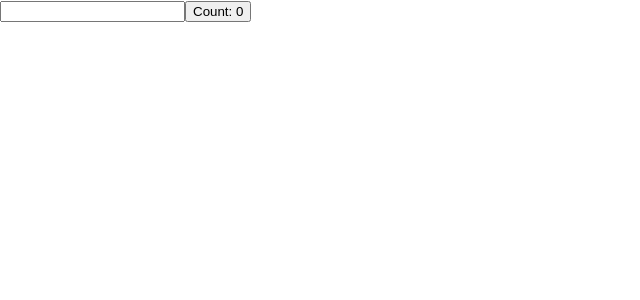
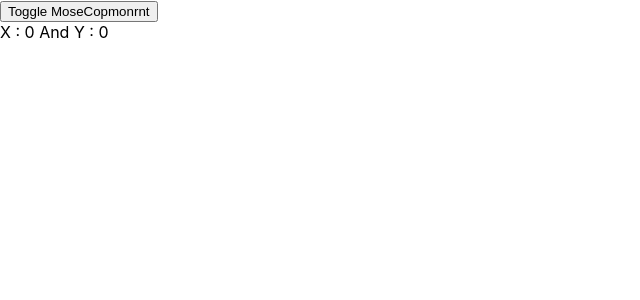
Before and after one commit to marun790/react-hook, a React (Create React App) app: page / in a window 1280 px wide. Shown: the top 300 px of the page, without its empty margins (0-640 px from the left). Built offline with nearby package versions, Linux system fonts and the light colour scheme.

Commit message:
component-cleanup/mimick componentWiillUnmount()

```diff
--- a/src/App.js
+++ b/src/App.js
@@ -1,9 +1,11 @@
 import React from 'react';
+// import HookMouse from './components/HookMouse';
+import HookMouseContainer from './components/HookMouseContainer';
 // import CounterComponent from './components/CounterComponent';
 // import HookCounter from './components/HookCounter';
 // import HoockObject from './components/HoockObject';
 // import ArrayHook from './components/ArrayHook';
-import HookCounter1 from './components/HookCounter1';
+// import HookCounter1 from './components/HookCounter1';
 
 function App() {
   return (
@@ -15,7 +17,8 @@ function App() {
       {/* <HookCounter /> */}
       {/* <HoockObject /> */}
       {/* <ArrayHook /> */}
-      <HookCounter1 />
+      {/* <HookMouse /> */}
+      <HookMouseContainer/>
     </div>
   );
 }
--- a/src/components/HookCounter1.jsx
+++ b/src/components/HookCounter1.jsx
@@ -8,6 +8,7 @@ export default function HookCounter1() {
     useEffect(() => {
         console.log('update clicjk count');
         document.title = `Clicked ${count} Times`
+
     }, [count]);
 
     return (
--- /dev/null
+++ b/src/components/HookMouse.jsx
@@ -0,0 +1,33 @@
+import React, { useState, useEffect } from 'react'
+
+export default function HookMouse() {
+
+    const [x, setX] = useState(0);
+    const [y, setY] = useState(0);
+
+    const logMousePosition = e => {
+        console.log("logMousePosition");
+        setX(e.clientX);
+        setY(e.clientY);
+    }
+
+    useEffect(() => {
+        console.log("useEffect called");
+        window.addEventListener("mousemove", logMousePosition);
+
+        // whatever we returning will be a cleanup function
+        return () => {
+            console.log('inside remove component');
+            window.removeEventListener("mousemove", logMousePosition);
+        };
+    }, []);
+    /**   by pasing an empty array we mimik the component did mount,
+     so the useEffect() wont be called whenever the state got changed.*/
+
+
+    return (
+        <div>
+            X : {x} And Y : {y}
+        </div>
+    )
+}
--- /dev/null
+++ b/src/components/HookMouseContainer.jsx
@@ -0,0 +1,15 @@
+import React, {useState} from 'react'
+import HookMouse from './HookMouse';
+
+export default function HookMouseContainer() {
+    const[disply, setDisplay] = useState(1);
+
+
+
+    return (
+        <div>
+            <button onClick = {() => setDisplay(!disply)}>Toggle MoseCopmonrnt</button>
+            {disply && <HookMouse/>}
+        </div>
+    )
+}
```
